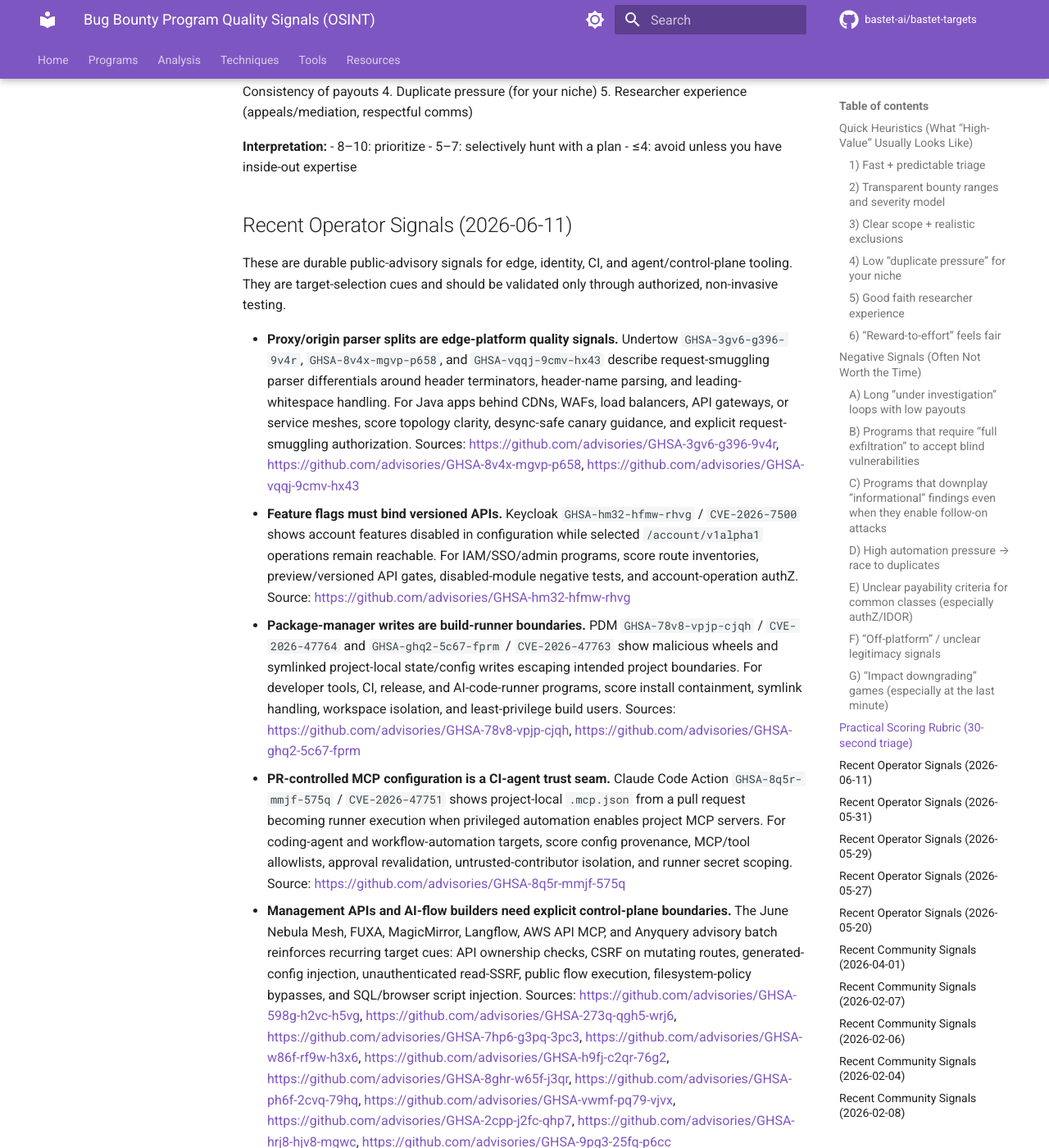
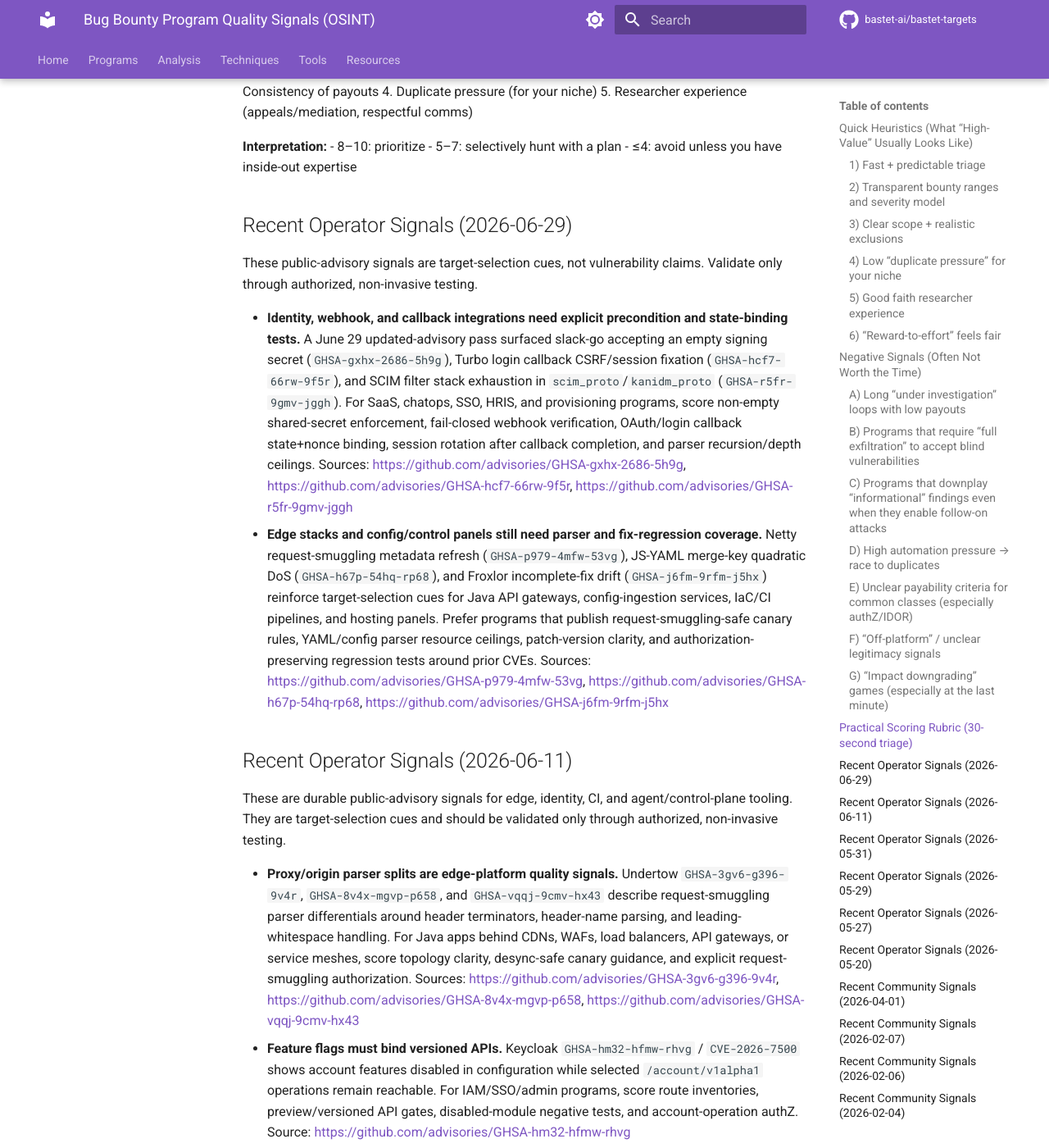
Before and after one commit to bastet-ai/bastet-targets, an MkDocs documentation site: the page built from docs/programs/program-quality-signals.md, in a window 1280 px wide and 1400 px high, scrolled down 3823 px. Shown: the whole window at 82% size. Built offline with MkDocs 1.6.1 and Material for MkDocs 9.7.7, drawn with Linux system fonts in a browser that asks for light colours; comment, search, counter and statistics services are not loaded.

Commit message:
Add June 29 identity and parser target signals

```diff
--- a/docs/programs/program-quality-signals.md
+++ b/docs/programs/program-quality-signals.md
@@ -114,6 +114,13 @@
 - 8–10: prioritize
 - 5–7: selectively hunt with a plan
 - ≤4: avoid unless you have inside-out expertise
+
+## Recent Operator Signals (2026-06-29)
+
+These public-advisory signals are target-selection cues, not vulnerability claims. Validate only through authorized, non-invasive testing.
+
+- **Identity, webhook, and callback integrations need explicit precondition and state-binding tests.** A June 29 updated-advisory pass surfaced slack-go accepting an empty signing secret (`GHSA-gxhx-2686-5h9g`), Turbo login callback CSRF/session fixation (`GHSA-hcf7-66rw-9f5r`), and SCIM filter stack exhaustion in `scim_proto`/`kanidm_proto` (`GHSA-r5fr-9gmv-jggh`). For SaaS, chatops, SSO, HRIS, and provisioning programs, score non-empty shared-secret enforcement, fail-closed webhook verification, OAuth/login callback state+nonce binding, session rotation after callback completion, and parser recursion/depth ceilings. Sources: https://github.com/advisories/GHSA-gxhx-2686-5h9g, https://github.com/advisories/GHSA-hcf7-66rw-9f5r, https://github.com/advisories/GHSA-r5fr-9gmv-jggh
+- **Edge stacks and config/control panels still need parser and fix-regression coverage.** Netty request-smuggling metadata refresh (`GHSA-p979-4mfw-53vg`), JS-YAML merge-key quadratic DoS (`GHSA-h67p-54hq-rp68`), and Froxlor incomplete-fix drift (`GHSA-j6fm-9rfm-j5hx`) reinforce target-selection cues for Java API gateways, config-ingestion services, IaC/CI pipelines, and hosting panels. Prefer programs that publish request-smuggling-safe canary rules, YAML/config parser resource ceilings, patch-version clarity, and authorization-preserving regression tests around prior CVEs. Sources: https://github.com/advisories/GHSA-p979-4mfw-53vg, https://github.com/advisories/GHSA-h67p-54hq-rp68, https://github.com/advisories/GHSA-j6fm-9rfm-j5hx
 
 ## Recent Operator Signals (2026-06-11)
 
```
Also changed, not shown: docs/programs/high-value.md (+1 -0 lines), docs/resources/program-quality-signals.md (+2 -0 lines).
